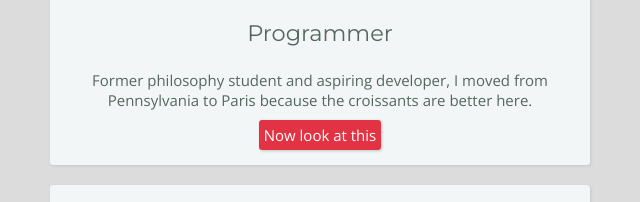
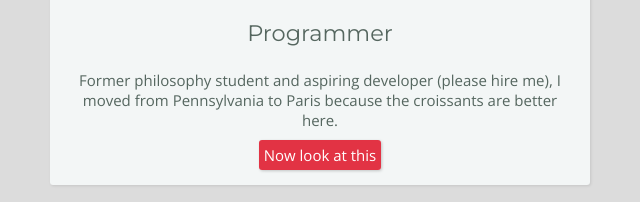
Before and after one commit to swushanley/profile, a plain HTML site: page index.html in a window 1280 px wide. Shown: the part 291-493 px from the top of the page, without its empty margins (320-960 px from the left). Drawn offline with nearby package versions, Linux system fonts and the light colour scheme.

Commit message:
changed description

```diff
--- a/index.html
+++ b/index.html
@@ -13,7 +13,7 @@
       <img src="images/IMG_7152.JPG" alt="profile photo" class="image-size" id="prof-pic">
       <h1>Sophia Wushanley</h1>
       <h2>Programmer</h2>
-      <p>Former philosophy student and aspiring developer, I moved from Pennsylvania to Paris because the croissants are better here.</p>
+      <p>Former philosophy student and aspiring developer (please hire me), I moved from Pennsylvania to Paris because the croissants are better here.</p>
       <a href="https://www.cesarsway.com/sites/newcesarsway/files/styles/large_article_preview/public/The-stages-of-puppy-growth.jpg?itok=9ptPJwY8" target="_blank" class="button-red">Now look at this</a>
     </div>
     <div class="card">
```
